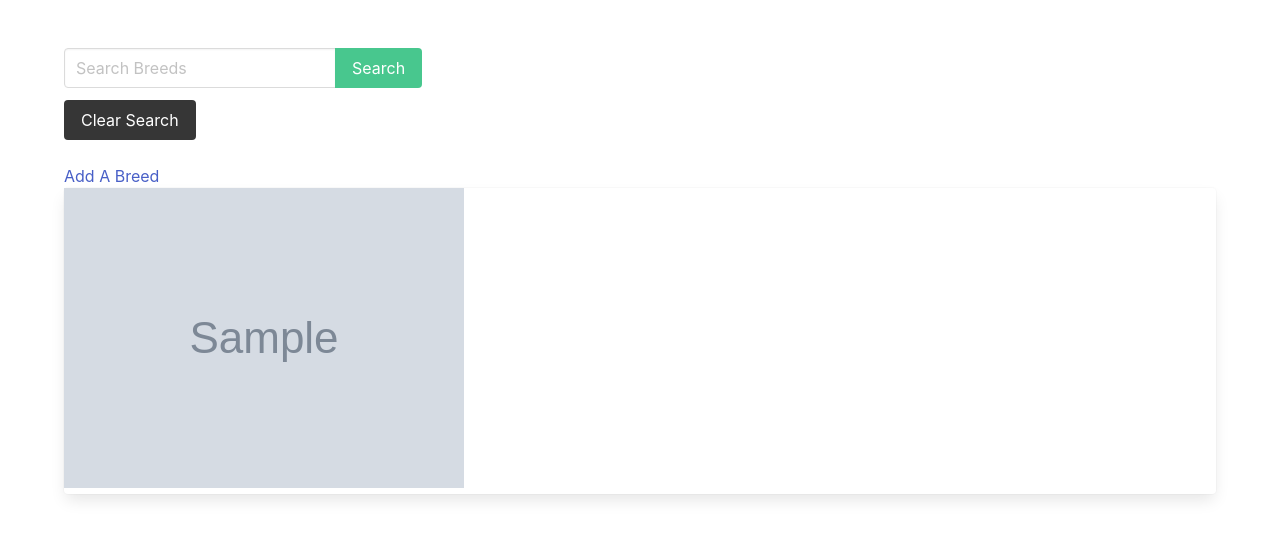
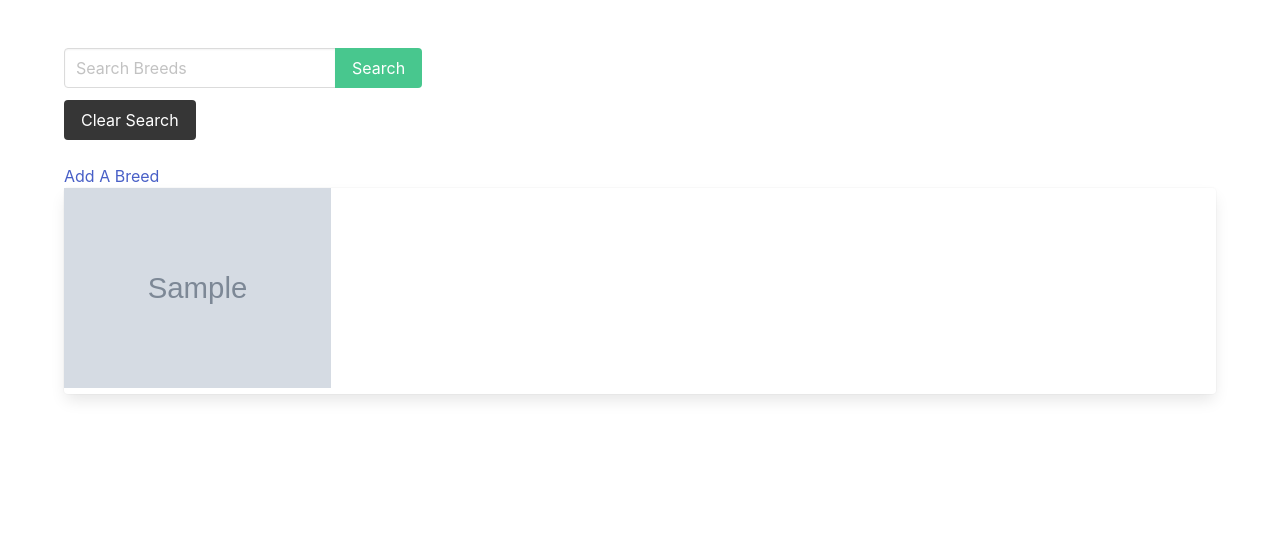
Before and after one commit to chloewigsten/cat-collector, a Django app: page /cat-breeds/ in a window 1280 px wide. Shown: the part 52-591 px from the top of the page. Run offline with Django 4.2, Linux system fonts and the light colour scheme; tables that the repository leaves empty hold one stand-in row (values such as "Sample post"); grey boxes marked "Sample" are stand-in pictures.

Commit message:
css changes;

```diff
--- a/main_app/templates/cat-breeds.html
+++ b/main_app/templates/cat-breeds.html
@@ -27,7 +27,7 @@
     <a href="{% url 'breed_detail' breed.pk %}">
         <div class="card">
             <div class="'breed-image">
-                <img src="{{breed.image}}" alt="{{breed.name}}" />
+                <img class="breed-image" src="{{breed.image}}" alt="{{breed.name}}" />
             </div>
             <div class="breed-header">
                 <p class = 'breed-header-title'>{{breed.name}}</p>
```
